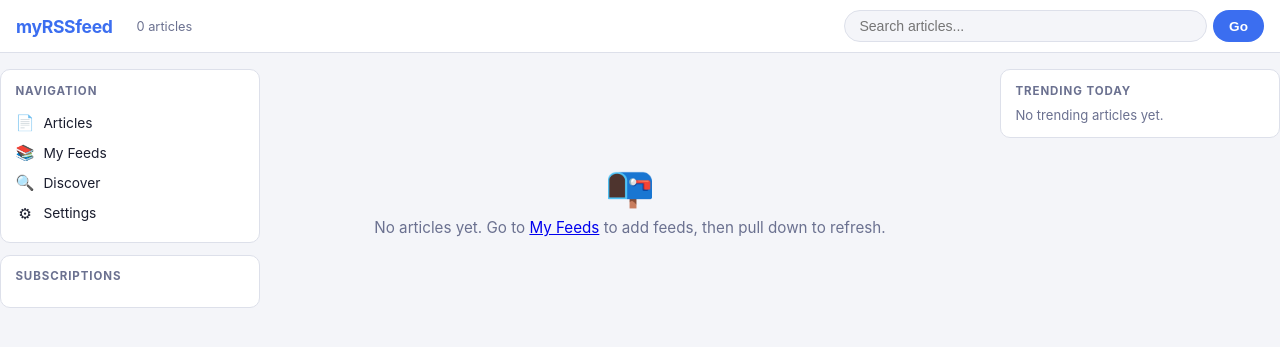
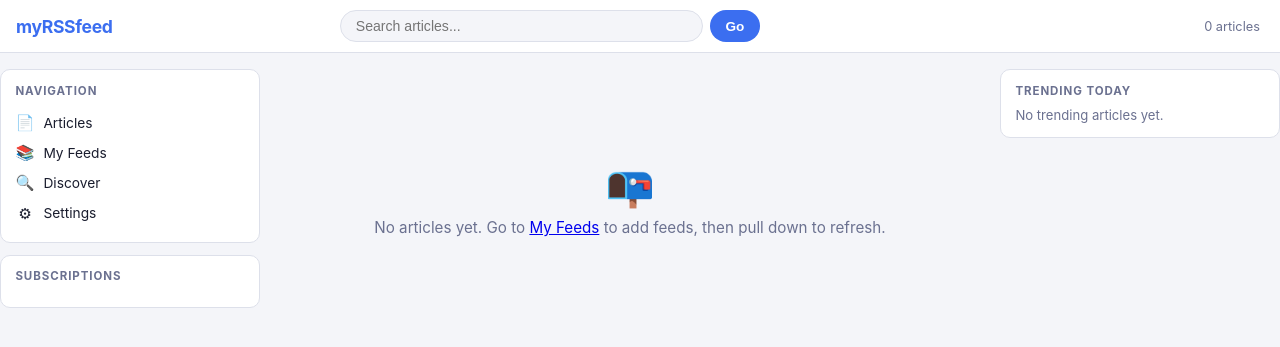
Before and after one commit to josephkaiser/myrssfeed, a FastAPI app: page / in a window 1280 px wide. Shown: the top 347 px of the page. Run offline with FastAPI, Linux system fonts and the light colour scheme; data that the repository does not hold is empty.

Commit message:
UI fixes

```diff
--- a/web/static/index.js
+++ b/web/static/index.js
@@ -202,7 +202,15 @@
       toggleBtn.addEventListener("click", (e) => {
         e.stopPropagation();
         const isExpanded = card.classList.contains("expanded");
-        setExpanded(!isExpanded);
+        const next = !isExpanded;
+        setExpanded(next);
+        if (next) {
+          try {
+            card.scrollIntoView({ behavior: "smooth", block: "start" });
+          } catch (_) {
+            card.scrollIntoView(true);
+          }
+        }
       });
     });
   })();
--- a/web/static/styles.css
+++ b/web/static/styles.css
@@ -102,8 +102,8 @@ header {
 .header-brand:hover { color: var(--accent-dim); }
 
 .header-metrics {
-  margin-left: 0.75rem;
-  margin-right: 0.5rem;
+  margin-left: auto;
+  margin-right: 0.25rem;
   font-size: 0.8rem;
   color: var(--muted);
   white-space: nowrap;
@@ -230,10 +230,11 @@ header {
 }
 
 .search-bar {
-  flex: 1;
+  flex: 0 1 420px;
   display: flex;
   gap: 0.4rem;
   min-width: 0;
+  margin: 0 auto;
 }
 .search-input-wrap {
   flex: 1;
@@ -252,13 +253,6 @@ header {
   transition: border-color .2s;
 }
 .search-input-wrap input:focus { border-color: var(--accent); }
-
-@media (min-width: 960px) {
-  .search-bar {
-    max-width: 420px;
-    margin-left: auto;
-  }
-}
 
 /* ── Live-search dropdown ── */
 .search-dropdown {
--- a/web/templates/index.html
+++ b/web/templates/index.html
@@ -25,14 +25,6 @@
   </button>
   <a class="header-brand" href="/">myRSSfeed</a>
 
-  <div class="header-metrics">
-    <span class="header-count">
-      {{ entries|length }} article{% if entries|length != 1 %}s{% endif %}
-      {% if active_feed_id %} · filtered{% endif %}
-      {% if q %} · "{{ q }}"{% endif %}
-    </span>
-  </div>
-
   <form class="search-bar" method="get" action="/" id="search-form">
     {% if active_feed_id %}
     <input type="hidden" name="feed_id" value="{{ active_feed_id }}" />
@@ -46,6 +38,14 @@
     <a href="/" class="btn ghost pill">Clear</a>
     {% endif %}
   </form>
+
+  <div class="header-metrics">
+    <span class="header-count">
+      {{ entries|length }} article{% if entries|length != 1 %}s{% endif %}
+      {% if active_feed_id %} · filtered{% endif %}
+      {% if q %} · "{{ q }}"{% endif %}
+    </span>
+  </div>
 </header>
 
 <!-- Overlay nav drawer -->
```
Also changed, not shown: api/routes.py (+20 -2 lines).
